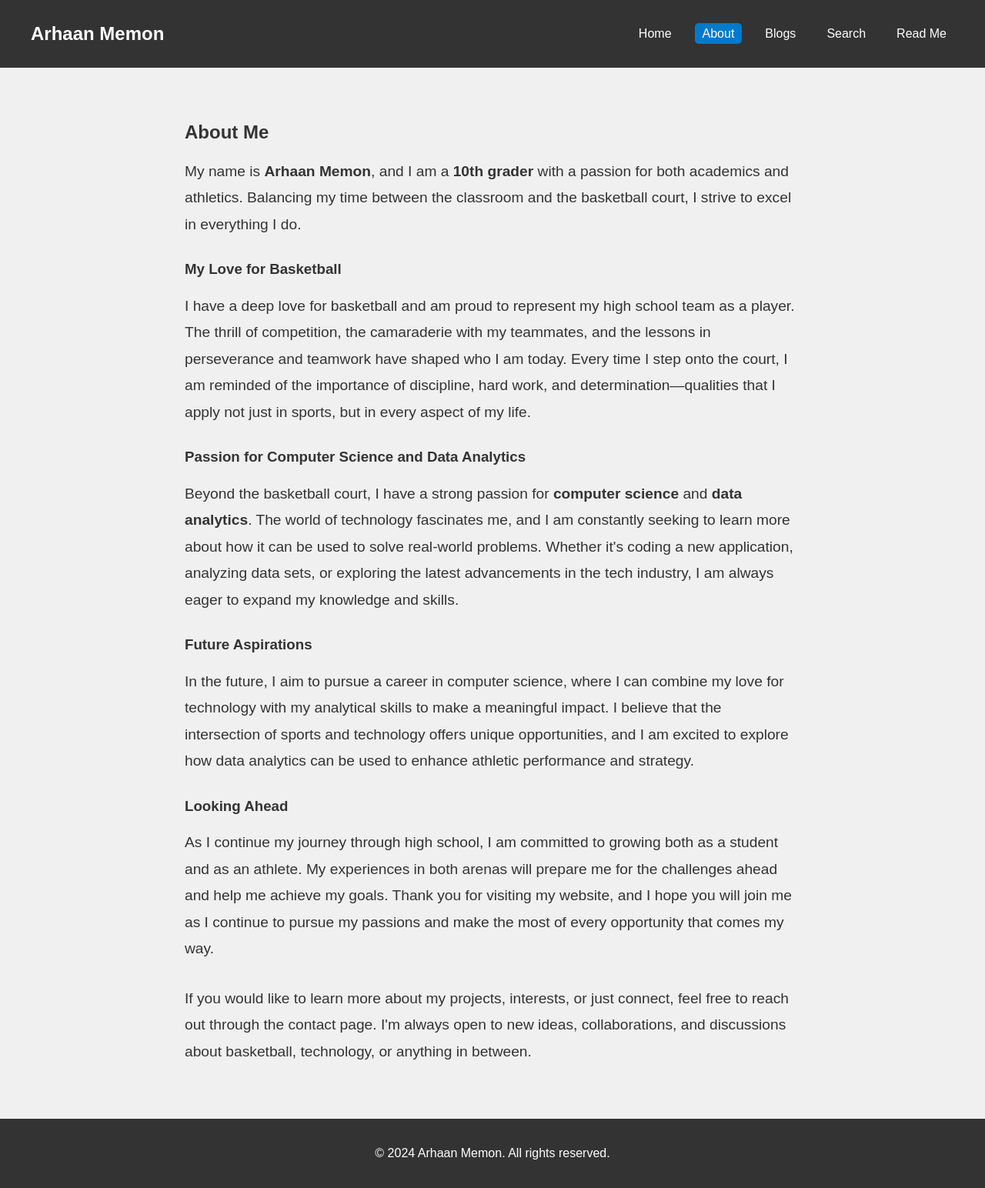
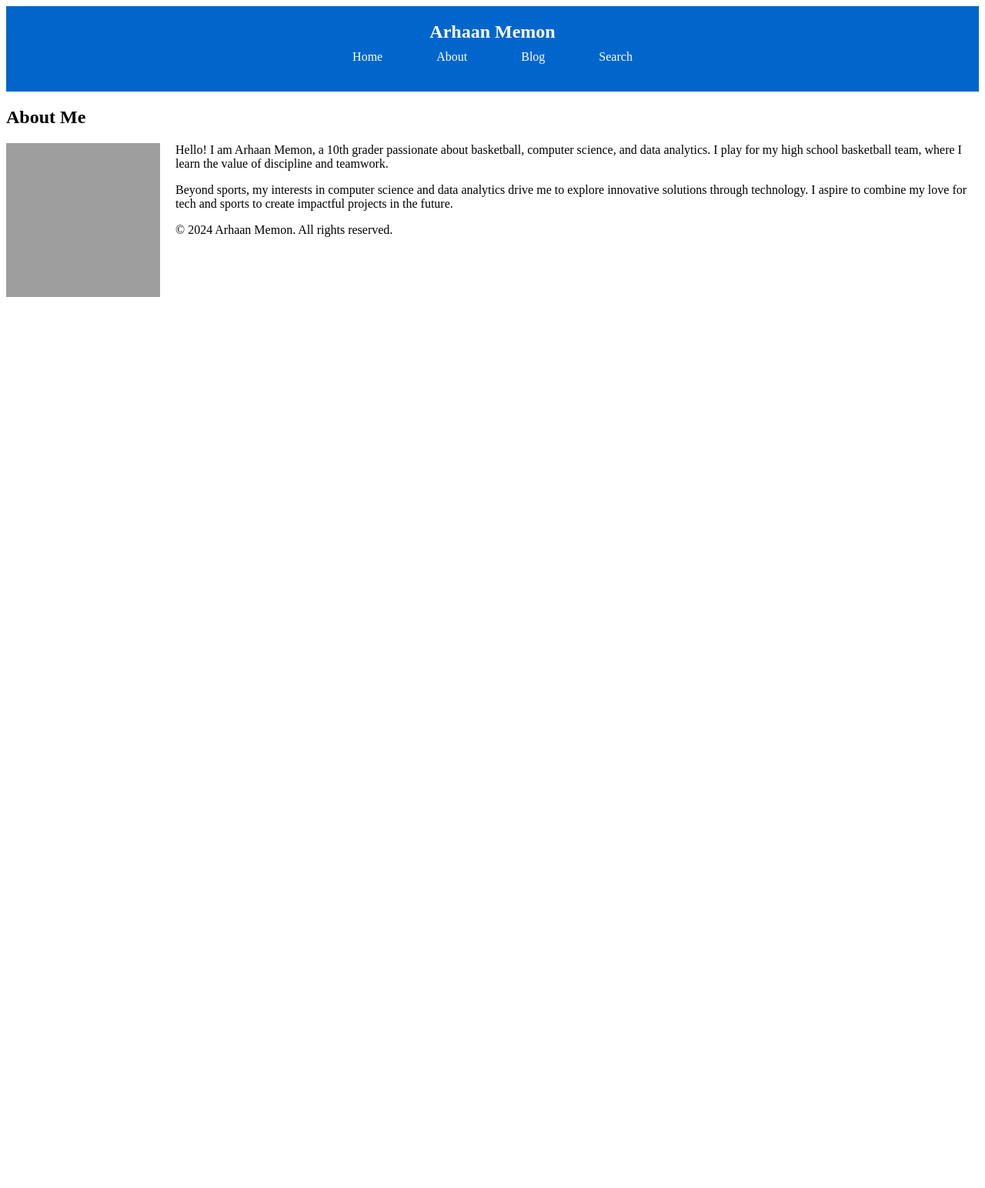
Before and after one commit to ArhaanM123/Arhaan_2025, a Jekyll site: the page about.html, which Jekyll copies as it is, in a window 1280 px wide. Shown: the whole page at 77% size. Built offline with Jekyll 4.4.1, drawn with Linux system fonts in a browser that asks for light colours; after the commit the page ends 900 px from its top, so only the background shows below that; grey boxes are pictures that could not be loaded.

Commit message:
Updated the theme

```diff
--- a/about.html
+++ b/about.html
@@ -8,73 +8,29 @@
 </head>
 <body>
     <header>
-        <nav class="navbar">
-            <div class="container">
-                <h1 class="logo"><a href="index.html">Arhaan Memon</a></h1>
-                <ul class="nav-links">
-                    <li><a href="index.html">Home</a></li>
-                    <li><a href="about.html" class="active">About</a></li>
-                    <li><a href="blogs.html">Blogs</a></li>
-                    <li><a href="#">Search</a></li>
-                    <li><a href="#">Read Me</a></li>
-                </ul>
-            </div>
-        </nav>
+        <div id="menu-container"></div>
     </header>
 
-</nav>
-<main class="content-section">
-    <div class="container">
-        <h2>About Me</h2>
-        <p style="line-height: 1.8em; font-size: 1.2em;">
-            My name is <strong>Arhaan Memon</strong>, and I am a <strong>10th grader</strong> with a passion for both academics and athletics.
-            Balancing my time between the classroom and the basketball court, I strive to excel in everything I do.
-        </p>
+    <main>
+        <div class="container">
+            <h2>About Me</h2>
+            <img src="https://source.unsplash.com/400x400/?student,tech" alt="Arhaan Memon" style="width:200px; float:left; margin-right:20px;">
+            <p>Hello! I am Arhaan Memon, a 10th grader passionate about basketball, computer science, and data analytics. I play for my high school basketball team, where I learn the value of discipline and teamwork.</p>
+            <p>Beyond sports, my interests in computer science and data analytics drive me to explore innovative solutions through technology. I aspire to combine my love for tech and sports to create impactful projects in the future.</p>
+        </div>
+    </main>
 
-        <h3 style="margin-top: 30px;">My Love for Basketball</h3>
-        <p style="line-height: 1.8em; font-size: 1.2em;">
-            I have a deep love for basketball and am proud to represent my high school team as a player.
-            The thrill of competition, the camaraderie with my teammates, and the lessons in perseverance and teamwork
-            have shaped who I am today. Every time I step onto the court, I am reminded of the importance of discipline,
-            hard work, and determination—qualities that I apply not just in sports, but in every aspect of my life.
-        </p>
-
-        <h3 style="margin-top: 30px;">Passion for Computer Science and Data Analytics</h3>
-        <p style="line-height: 1.8em; font-size: 1.2em;">
-            Beyond the basketball court, I have a strong passion for <strong>computer science</strong> and <strong>data analytics</strong>.
-            The world of technology fascinates me, and I am constantly seeking to learn more about how it can be used to solve real-world
-            problems. Whether it's coding a new application, analyzing data sets, or exploring the latest advancements in the tech industry,
-            I am always eager to expand my knowledge and skills.
-        </p>
-
-        <h3 style="margin-top: 30px;">Future Aspirations</h3>
-        <p style="line-height: 1.8em; font-size: 1.2em;">
-            In the future, I aim to pursue a career in computer science, where I can combine my love for technology with my analytical skills
-            to make a meaningful impact. I believe that the intersection of sports and technology offers unique opportunities, and I am excited
-            to explore how data analytics can be used to enhance athletic performance and strategy.
-        </p>
-
-        <h3 style="margin-top: 30px;">Looking Ahead</h3>
-        <p style="line-height: 1.8em; font-size: 1.2em;">
-            As I continue my journey through high school, I am committed to growing both as a student and as an athlete.
-            My experiences in both arenas will prepare me for the challenges ahead and help me achieve my goals.
-            Thank you for visiting my website, and I hope you will join me as I continue to pursue my passions
-            and make the most of every opportunity that comes my way.
-        </p>
-
-        <p style="line-height: 1.8em; font-size: 1.2em; margin-top: 30px;">
-            If you would like to learn more about my projects, interests, or just connect, feel free to reach out
-            through the contact page. I'm always open to new ideas, collaborations, and discussions about basketball,
-            technology, or anything in between.
-        </p>
-    </div>
-</main>
-
-
-<footer>
+    <footer>
         <div class="container">
             <p>&copy; 2024 Arhaan Memon. All rights reserved.</p>
         </div>
     </footer>
+
+    <!-- Load the menu -->
+    <script>
+        fetch('menu.html')
+            .then(response => response.text())
+            .then(data => document.getElementById('menu-container').innerHTML = data);
+    </script>
 </body>
 </html>
--- /dev/null
+++ b/menu.html
@@ -0,0 +1,9 @@
+<div class="navbar">
+    <h1>Arhaan Memon</h1>
+    <ul>
+        <li><a href="index.html">Home</a></li>
+        <li><a href="about.html">About</a></li>
+        <li><a href="blog.html">Blog</a></li>
+        <li><a href="#">Search</a></li>
+    </ul>
+</div>
--- a/styles.css
+++ b/styles.css
@@ -1,101 +1,36 @@
-/* General Styles */
-body {
-    font-family: 'Arial', sans-serif;
-    margin: 0;
-    padding: 0;
-    background-color: #f0f0f0;
-    color: #333;
+/* Menu Styles */
+.navbar {
+    background-color: #0066cc;
+    color: white;
+    padding: 20px 0;
+    text-align: center;
 }
 
-a {
-    text-decoration: none;
-    color: #333;
+.navbar h1 {
+    margin: 0;
+    font-size: 24px;
 }
 
-/* Navbar Styles */
-.navbar {
-    background-color: #333;
-    color: white;
-    padding: 10px 0;
+.navbar ul {
+    list-style-type: none;
+    padding: 0;
+    display: flex;
+    justify-content: center;
+    margin-top: 10px;
 }
 
-.navbar .container {
-    display: flex;
-    justify-content: space-between;
-    align-items: center;
-    max-width: 1200px;
-    margin: 0 auto;
-    padding: 0 20px;
+.navbar ul li {
+    margin: 0 20px;
 }
 
-.logo a {
-    font-size: 24px;
-    font-weight: bold;
+.navbar ul li a {
     color: white;
+    padding: 10px 15px;
+    text-decoration: none;
 }
 
-.nav-links {
-    list-style-type: none;
-    margin: 0;
-    padding: 0;
-    display: flex;
-}
-
-.nav-links li {
-    margin-left: 20px;
-}
-
-.nav-links a {
-    color: white;
-    padding: 5px 10px;
+.navbar ul li a:hover,
+.navbar ul li a.active {
+    background-color: #005bb5;
     border-radius: 5px;
 }
-
-.nav-links a:hover,
-.nav-links a.active {
-    background-color: #007acc;
-}
-
-/* Hero Section Styles */
-.hero-section {
-    background: url('https://nighthawkcoders.github.io/portfolio_2025/images/background.jpg') no-repeat center center/cover;
-    color: white;
-    text-align: center;
-    padding: 150px 0;
-}
-
-.hero-section h2 {
-    font-size: 36px;
-    margin-bottom: 20px;
-}
-
-.hero-section p {
-    font-size: 18px;
-}
-
-/* Content Section Styles */
-.content-section {
-    padding: 50px 20px;
-}
-
-.content-section .container {
-    max-width: 800px;
-    margin: 0 auto;
-}
-
-/* Footer Styles */
-footer {
-    background-color: #333;
-    color: white;
-    text-align: center;
-    padding: 20px 0;
-    position: relative;
-    bottom: 0;
-    width: 100%;
-}
-
-footer .container {
-    max-width: 1200px;
-    margin: 0 auto;
-    padding: 0 20px;
-}
```
Also changed, not shown: blogs.html (+9 -27 lines), index.html (+7 -12 lines).
